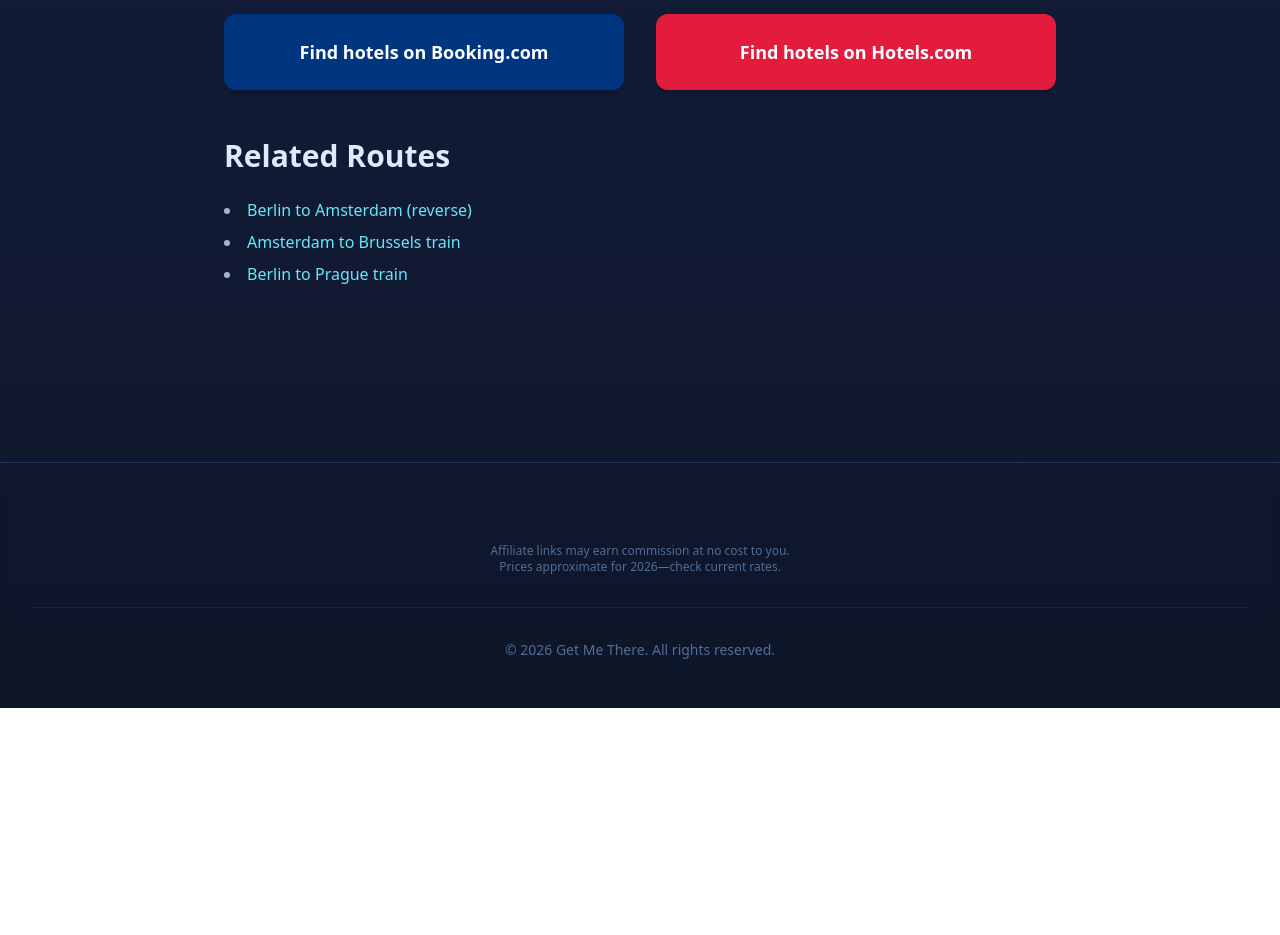
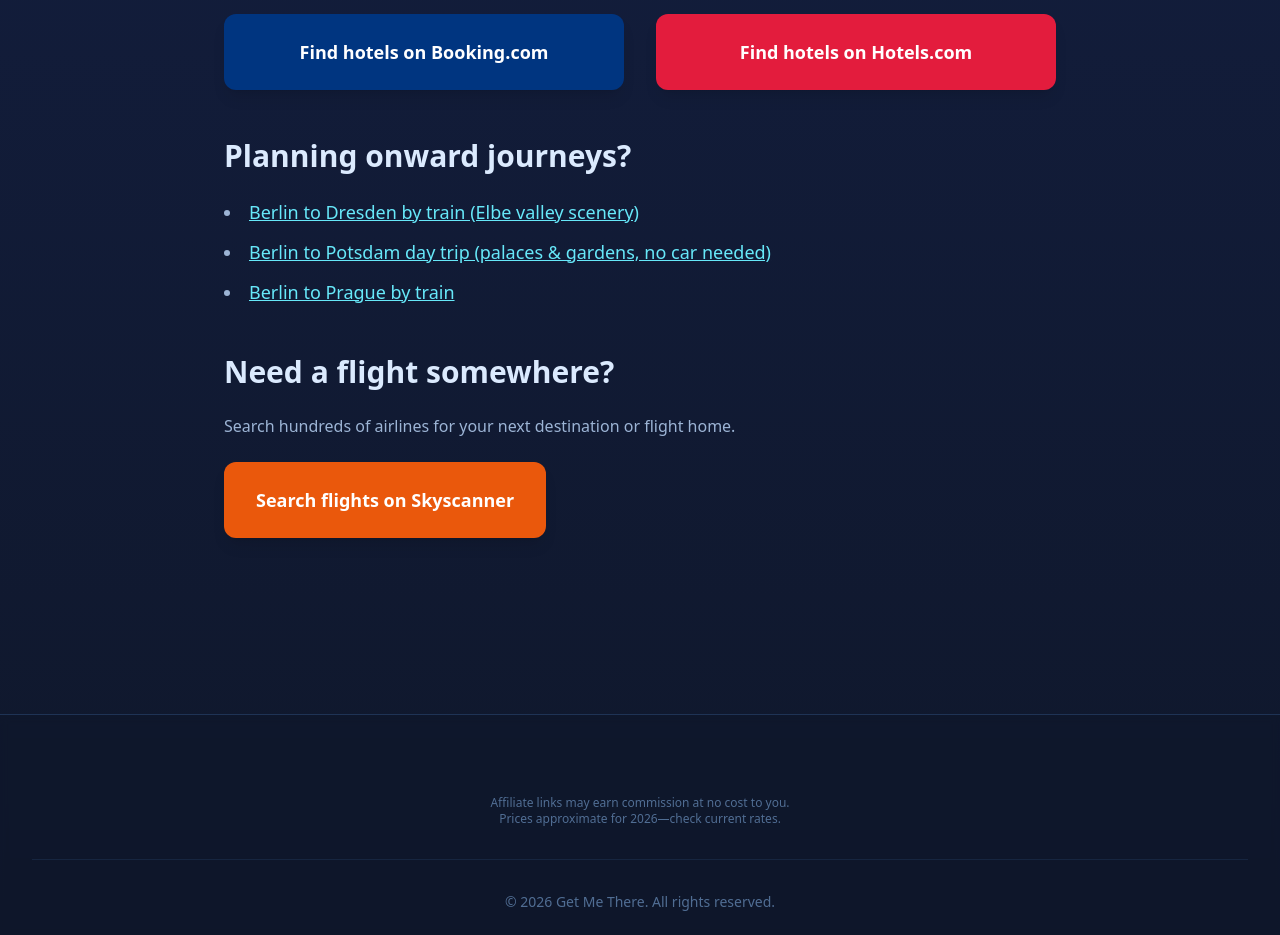
Before and after one commit to michaeljomahoney1985/get-me-there, a Next.js app: page /amsterdam-to-berlin in a window 1280 px wide. Shown: the part 4120-5055 px from the top of the page. Before the commit the page ends 4828 px from the top, so only its background shows below. Built offline with nearby package versions, Linux system fonts and the light colour scheme.

Commit message:
Update amsterdam-to-berlin.js

```diff
--- a/pages/amsterdam-to-berlin.js
+++ b/pages/amsterdam-to-berlin.js
@@ -126,7 +126,7 @@
             A comfortable high-speed connection links vibrant Amsterdam with dynamic Berlin in about 6 hours on direct ICE trains. This popular route through flat Dutch polders and German forests is ideal for city-hopping, nightlife, history, or simply enjoying two of Europe's most exciting capitals without the hassle of airports.
           </p>
 
-          {/* Recommended Option + CTAs high up */}
+          {/* Recommended Option high up with CTAs */}
           <section className="mb-12">
             <div className="bg-gradient-to-br from-cyan-900/50 to-blue-900/60 backdrop-blur-xl rounded-3xl p-8 border border-cyan-400/40">
               <h2 className="text-3xl font-bold text-cyan-200 mb-6 flex items-center gap-3">
@@ -388,13 +388,29 @@
           </section>
 
           <section className="mb-12">
-            <h2 className="text-3xl font-bold text-blue-100 mb-6">Related Routes</h2>
-            <ul className="list-disc list-inside text-blue-200/80 space-y-2">
-              <li><a href="/berlin-to-amsterdam" className="text-cyan-300 hover:text-cyan-400">Berlin to Amsterdam (reverse)</a></li>
-              <li><a href="/amsterdam-to-brussels" className="text-cyan-300 hover:text-cyan-400">Amsterdam to Brussels train</a></li>
-              <li><a href="/berlin-to-prague" className="text-cyan-300 hover:text-cyan-400">Berlin to Prague train</a></li>
+            <h2 className="text-3xl font-bold text-blue-100 mb-6">Planning onward journeys?</h2>
+            <ul className="list-disc list-inside text-blue-200/80 space-y-3 text-lg">
+              <li><a href="/berlin-to-dresden" className="text-cyan-300 hover:text-cyan-400 underline">Berlin to Dresden by train (Elbe valley scenery)</a></li>
+              <li><a href="/berlin-to-potsdam" className="text-cyan-300 hover:text-cyan-400 underline">Berlin to Potsdam day trip (palaces & gardens, no car needed)</a></li>
+              <li><a href="/berlin-to-prague" className="text-cyan-300 hover:text-cyan-400 underline">Berlin to Prague by train</a></li>
             </ul>
           </section>
+
+          <section className="mb-12">
+            <h2 className="text-3xl font-bold text-blue-100 mb-6">Need a flight somewhere?</h2>
+            <p className="text-blue-200/80 mb-6">
+              Search hundreds of airlines for your next destination or flight home.
+            </p>
+            <a
+              href="https://www.skyscanner.net/"
+              target="_blank"
+              rel="nofollow noopener"
+              className="inline-flex items-center justify-center gap-3 px-8 py-6 bg-orange-600 hover:bg-orange-500 rounded-xl font-semibold text-white shadow-lg transition-all duration-300 text-lg"
+            >
+              Search flights on Skyscanner
+            </a>
+          </section>
+
         </main>
 
         <footer className="border-t border-blue-400/20 bg-slate-900/50 backdrop-blur-sm mt-20">
```
